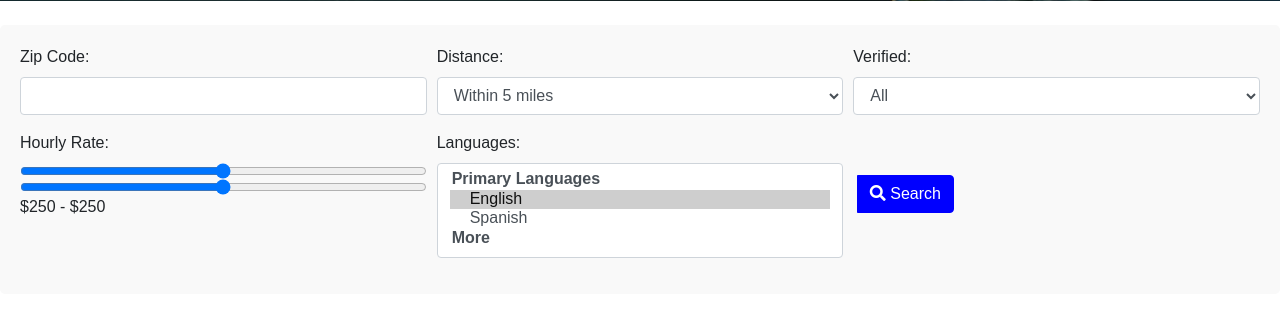
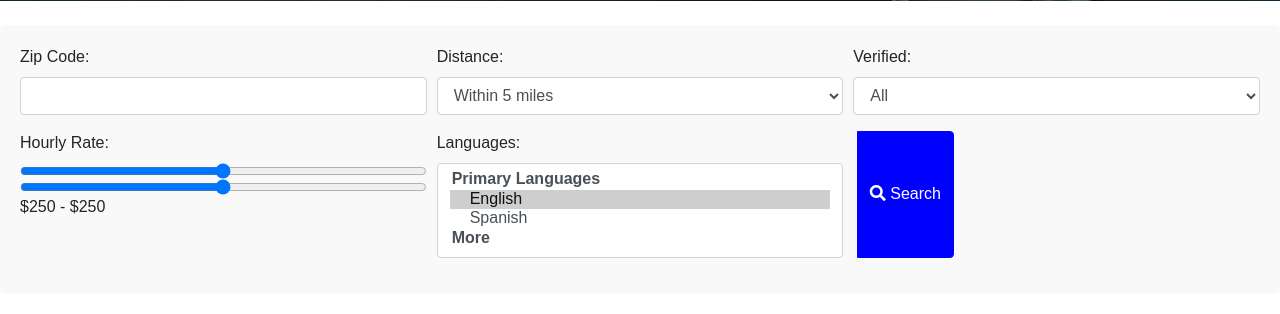
Before and after one commit to StatStud/test-hostgator, a PHP site: page / in a window 1280 px wide. Shown: the part 356-670 px from the top of the page. Run offline with PHP 8.4, Linux system fonts and the light colour scheme.

Commit message:
update Tue Dec 26 15:33:36 EST 2023

```diff
--- a/index.php
+++ b/index.php
@@ -98,7 +98,7 @@ session_start();
                 </select>
             </div>
 
-            <div class="form-group col-md-4 d-flex align-items-center justify-content-center">
+            <div class="form-group col-md-4" style="display: flex; justify-content: center;">
                 <label>&nbsp;</label>
                 <div class="input-group">
                         <div class="input-group-append">
```
